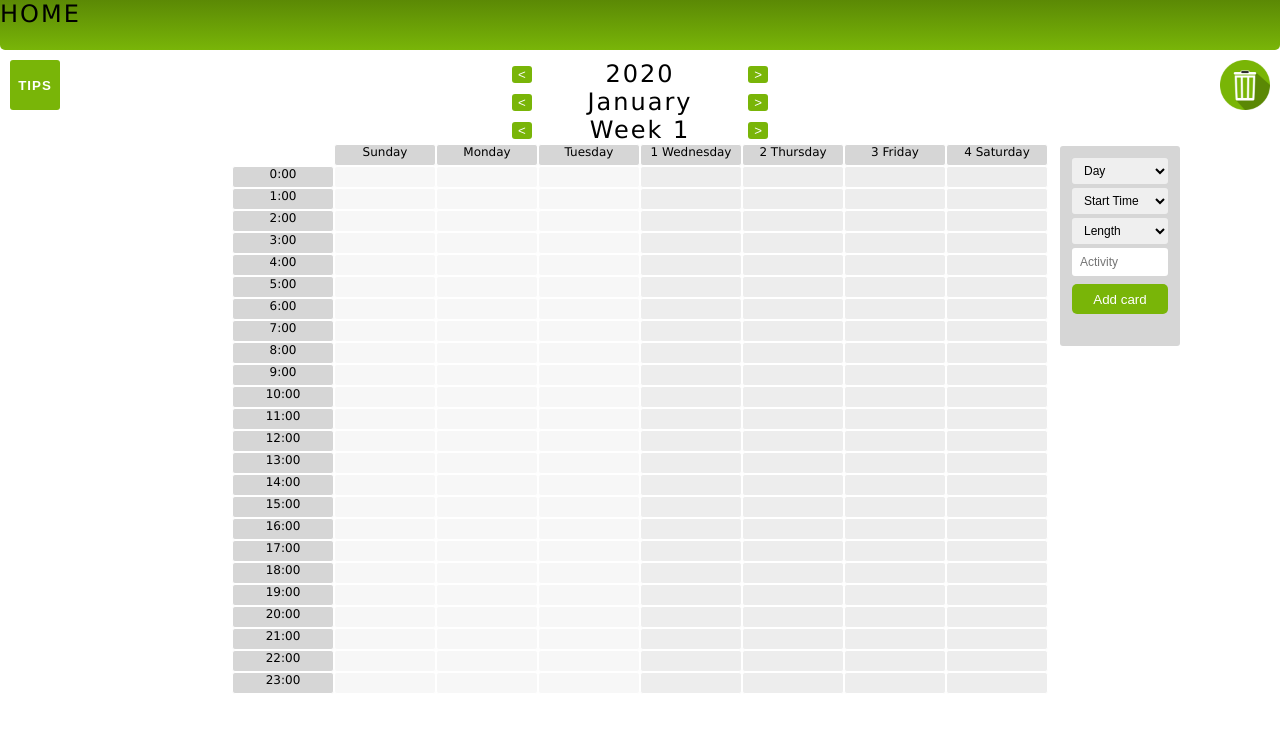
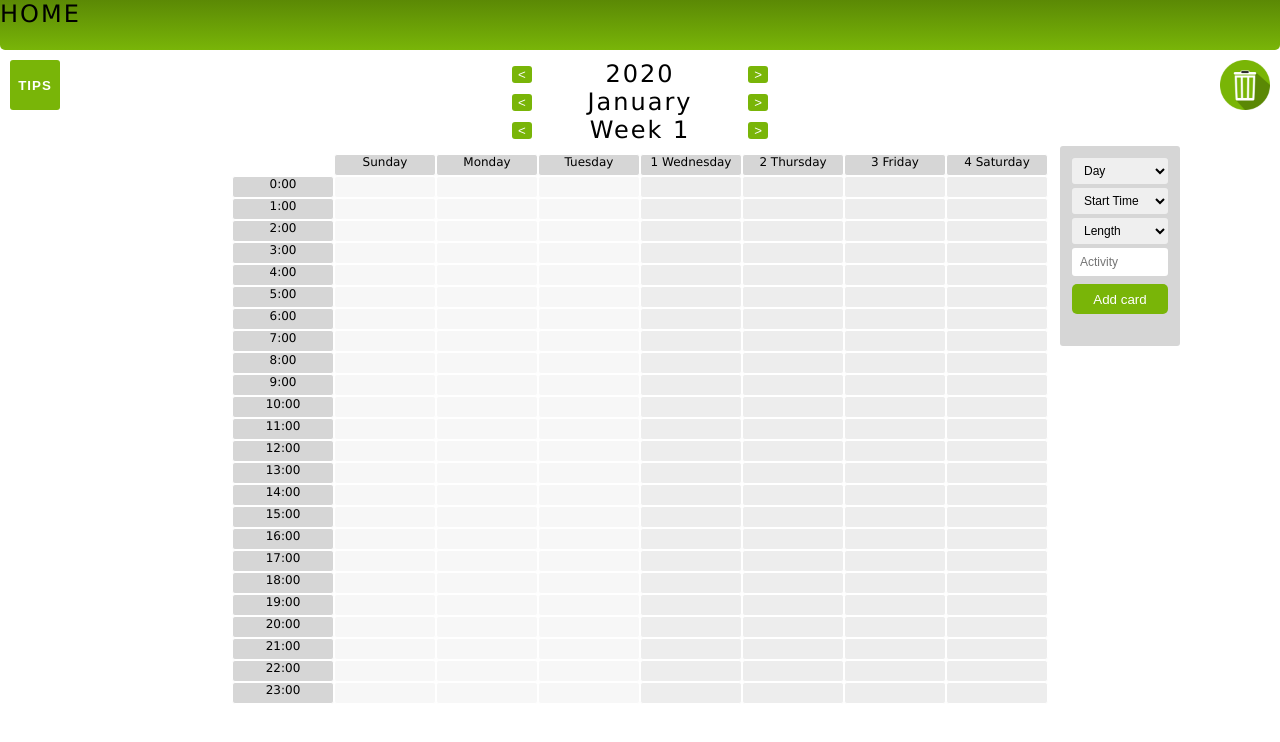
Before and after one commit to JrdnVan/Calendar-Planner, a React (Create React App) app in the folder calendar-planner/: page / in a window 1280 px wide. Shown: the top 742 px of the page. Built offline with nearby package versions, Linux system fonts and the light colour scheme.

Commit message:
Whitespace under Week

```diff
--- a/calendar-planner/src/App.js
+++ b/calendar-planner/src/App.js
@@ -49,7 +49,7 @@ class App extends Component {
                         {"Week " + this.state.week}
                         <button onClick={this.incWeek} id="incWeekButton" className="incButton Button">&gt;</button>
                     </div>
-
+                    <div className="break"></div>
                     <div id="board_wrapper" className="Center">
                         {this.createBoard()}
                     </div>
```
